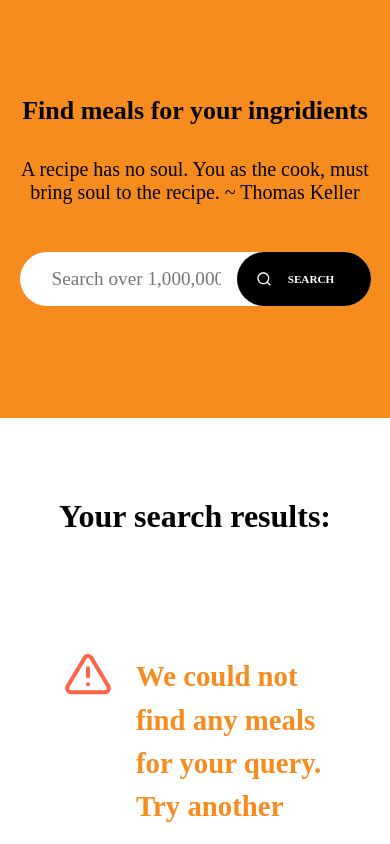
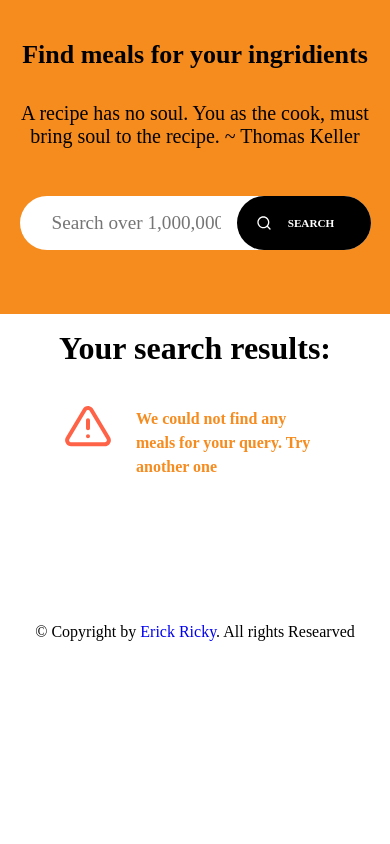
Before and after one commit to eric-ricky/tupike-nini, a website built with Parcel: page index.html in a window 390 px wide. Both pictures are taken after typing "Sample" into the empty fields and a click on the button "SEARCH". Shown: the top 844 px of the page. Built offline with nearby package versions, Linux system fonts and the light colour scheme; no server answers.

Commit message:
changing paddings for mobile devices

```diff
--- a/src/sass/style.css
+++ b/src/sass/style.css
@@ -99,6 +99,10 @@ header .title p {
 }
 
 @media screen and (max-width: 768px) {
+  header .container {
+    padding-top: 1.5rem;
+    padding-bottom: 2rem;
+  }
   header .title {
     padding: 1rem 1.2rem;
   }
@@ -202,6 +206,12 @@ header .title p {
 }
 
 @media screen and (max-width: 768px) {
+  .search-results .container {
+    padding-top: 1rem;
+  }
+  .search-results .title {
+    margin-bottom: 1.5rem;
+  }
   .row .col-md-4 {
     flex-basis: 100%;
   }
@@ -298,6 +308,15 @@ header .title p {
     transform: rotate(360deg);
   }
 }
+@media screen and (max-width: 768px) {
+  .spinner {
+    margin: 2rem auto;
+  }
+  .spinner svg {
+    height: 4rem;
+    width: 4rem;
+  }
+}
 
 /* =========== Error message ============ */
 .error {
@@ -323,6 +342,15 @@ header .title p {
   font-weight: 600;
 }
 
+@media screen and (max-width: 768px) {
+  .error {
+    padding: 1rem 4rem;
+  }
+  .error p {
+    font-size: 1rem;
+  }
+}
+
 /* =========== Copyright ============== */
 
 /* copyright */
```
